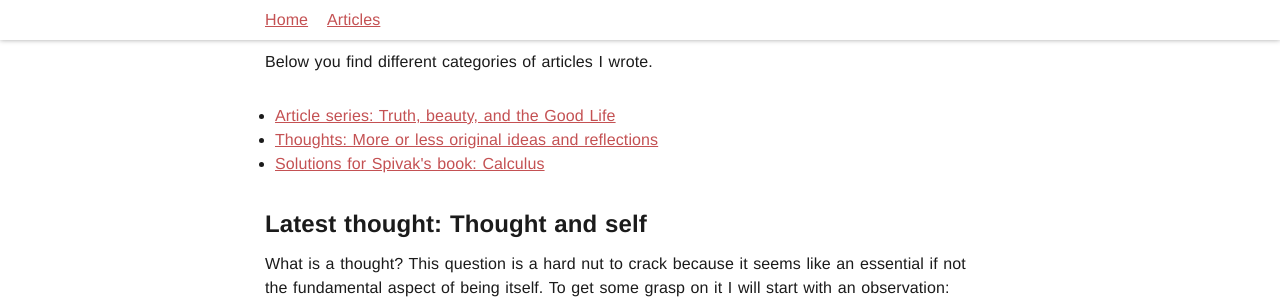
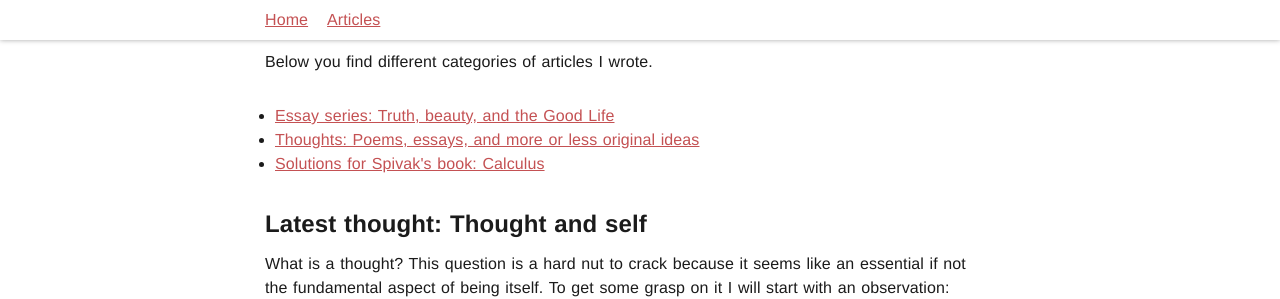
Before and after one commit to pheymann/paulheymann-website, a Jekyll site: the page built from articles/index.html, in a window 1280 px wide and 900 px high. Shown: the top 299 px of the window. Built offline with Jekyll 4.4.1, drawn with Linux system fonts in a browser that asks for light colours.

Commit message:
blog: update the index

```diff
--- a/articles/index.html
+++ b/articles/index.html
@@ -8,8 +8,8 @@ layout: "basic"
   </p>
 
   <ul>
-    <li><a href="{{ site.baseurl }}/articles/reality-truth-good-life">Article series: Truth, beauty, and the Good Life</a></li>
-    <li><a href="{{ site.baseurl }}/articles/thoughts">Thoughts: More or less original ideas and reflections</a></li>
+    <li><a href="{{ site.baseurl }}/articles/reality-truth-good-life">Essay series: Truth, beauty, and the Good Life</a></li>
+    <li><a href="{{ site.baseurl }}/articles/thoughts">Thoughts: Poems, essays, and more or less original ideas</a></li>
     <li><a href="{{ site.baseurl }}/articles/spivak-calculus">Solutions for Spivak's book: Calculus</a></li>
   </ul>
 
```
